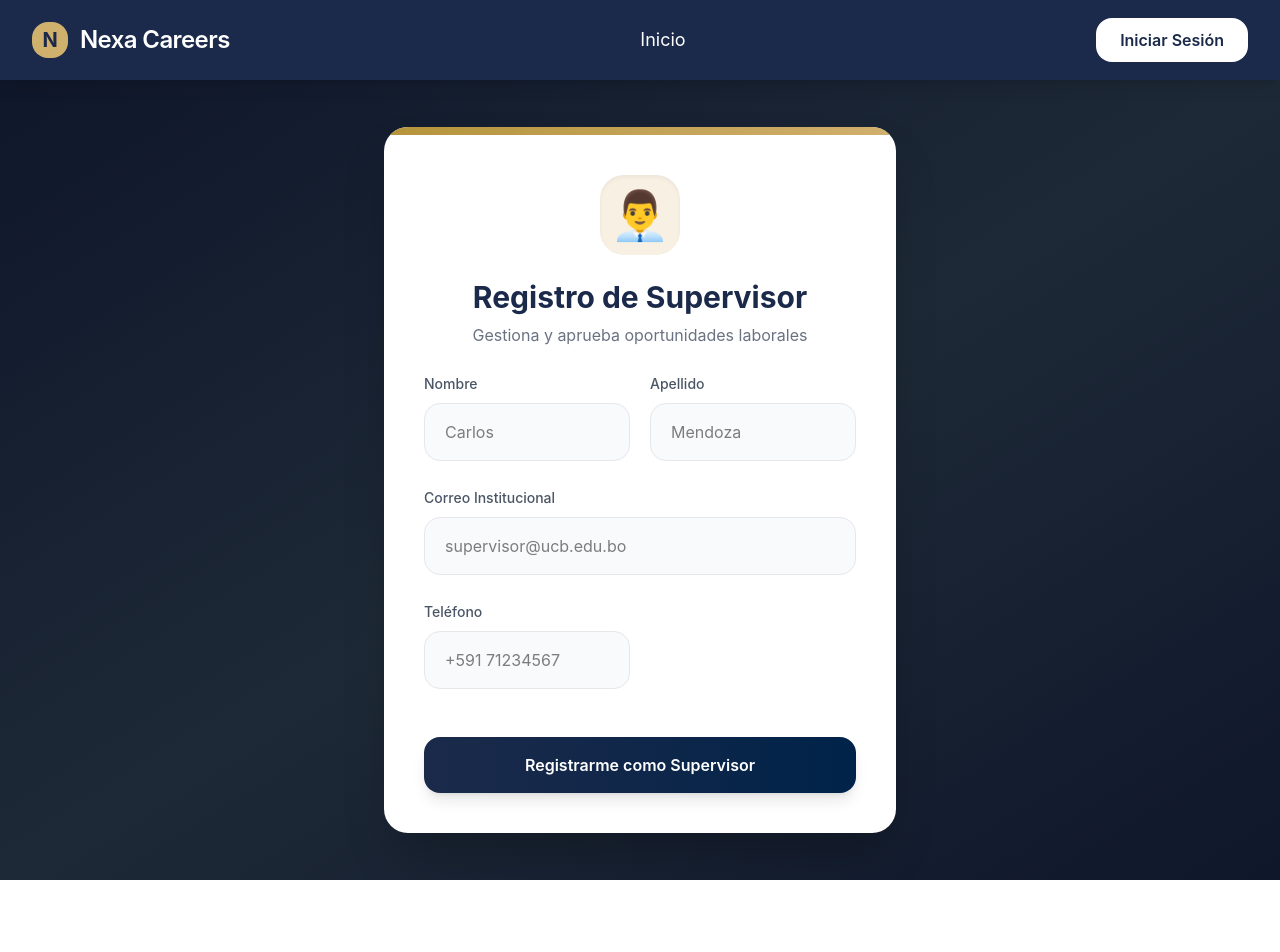
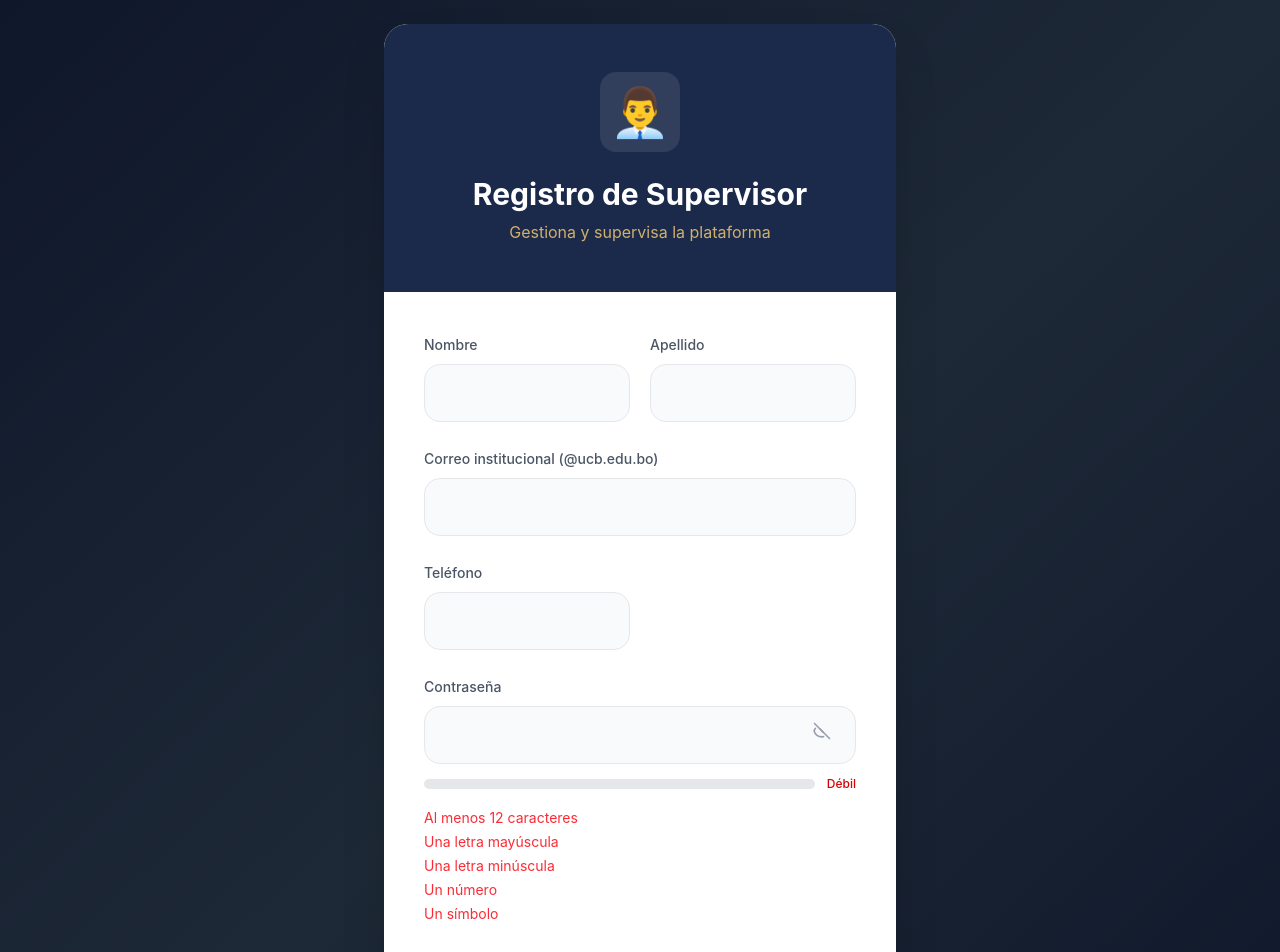
Before and after one commit to KamiGit21/Nexa_Career, a Vue app in the folder nexa_careers/: page /registro-supervisor in a window 1280 px wide. Shown: the top 952 px of the page. Before the commit the page ends 880 px from the top, so only its background shows below. Built offline with nearby package versions, Linux system fonts and the light colour scheme.

Commit message:
feat(registro-supervisor): implementar campo de contraseña completo con medidor de fuerza, mostrar/ocultar

```diff
--- a/nexa_careers/src/frontend/views/RegistroSupervisor.vue
+++ b/nexa_careers/src/frontend/views/RegistroSupervisor.vue
@@ -1,83 +1,139 @@
 <template>
-  <div>
-    <navbar />
-
   <div class="min-h-screen bg-gradient-to-br from-[#0f172a] via-[#1e2937] to-[#0f172a] flex items-center justify-center p-6">
     <div class="w-full max-w-lg bg-white rounded-3xl shadow-2xl overflow-hidden">
 
-      <!-- Header -->
-      <div class="h-2 bg-gradient-to-r from-[#b5943a] to-[#d0b06d]"></div>
-      <div class="px-10 pt-10 pb-6 text-center">
-        <div class="mx-auto w-20 h-20 bg-[#f8f1e3] rounded-3xl flex items-center justify-center text-5xl mb-6 shadow-inner">
-          👨‍💼
-        </div>
-        <h1 class="text-3xl font-bold text-[#1b2a4a]">Registro de Supervisor</h1>
-        <p class="text-gray-500 mt-2">Gestiona y aprueba oportunidades laborales</p>
+      <div class="bg-[#1b2a4a] px-10 py-12 text-center">
+        <div class="mx-auto w-20 h-20 bg-white/10 backdrop-blur rounded-2xl flex items-center justify-center mb-6 text-5xl">👨‍💼</div>
+        <h1 class="text-white text-3xl font-bold">Registro de Supervisor</h1>
+        <p class="text-[#d0b06d] mt-2">Gestiona y supervisa la plataforma</p>
       </div>
 
-      <div class="px-10 pb-10">
+      <div class="p-10">
         <form @submit.prevent="handleSubmit" class="space-y-6">
           <div class="grid grid-cols-2 gap-5">
             <div>
               <label class="text-sm font-medium text-gray-600">Nombre</label>
-              <input v-model="form.nombre" type="text" placeholder="Carlos"
-                     class="mt-2 w-full px-5 py-4 bg-gray-50 border border-gray-200 rounded-2xl focus:border-[#b5943a] focus:ring-2 focus:ring-[#b5943a]/20 transition-all" />
+              <input v-model="form.nombre" type="text" class="mt-2 w-full px-5 py-4 bg-gray-50 border border-gray-200 rounded-2xl focus:border-[#b5943a]" />
             </div>
             <div>
               <label class="text-sm font-medium text-gray-600">Apellido</label>
-              <input v-model="form.apellido" type="text" placeholder="Mendoza"
-                     class="mt-2 w-full px-5 py-4 bg-gray-50 border border-gray-200 rounded-2xl focus:border-[#b5943a] focus:ring-2 focus:ring-[#b5943a]/20 transition-all" />
+              <input v-model="form.apellido" type="text" class="mt-2 w-full px-5 py-4 bg-gray-50 border border-gray-200 rounded-2xl focus:border-[#b5943a]" />
             </div>
           </div>
 
           <div>
-            <label class="text-sm font-medium text-gray-600">Correo Institucional</label>
-            <input v-model="form.correo" type="email" placeholder="supervisor@ucb.edu.bo"
-                   class="mt-2 w-full px-5 py-4 bg-gray-50 border border-gray-200 rounded-2xl focus:border-[#b5943a] focus:ring-2 focus:ring-[#b5943a]/20 transition-all" />
+            <label class="text-sm font-medium text-gray-600">Correo institucional (@ucb.edu.bo)</label>
+            <input v-model="form.correo" type="email" class="mt-2 w-full px-5 py-4 bg-gray-50 border border-gray-200 rounded-2xl focus:border-[#b5943a]" />
           </div>
 
           <div class="grid grid-cols-2 gap-5">
-            <!--<div>
+            <!-- <div>
               <label class="text-sm font-medium text-gray-600">Dirección</label>
-              <input v-model="form.direccion" type="text" placeholder="La Paz, Bolivia"
-                     class="mt-2 w-full px-5 py-4 bg-gray-50 border border-gray-200 rounded-2xl focus:border-[#b5943a]" />
-            </div>-->
+              <input v-model="form.direccion" type="text" class="mt-2 w-full px-5 py-4 bg-gray-50 border border-gray-200 rounded-2xl focus:border-[#b5943a]" />
+            </div> -->
             <div>
               <label class="text-sm font-medium text-gray-600">Teléfono</label>
-              <input v-model="form.telefono" type="tel" placeholder="+591 71234567"
-                     class="mt-2 w-full px-5 py-4 bg-gray-50 border border-gray-200 rounded-2xl focus:border-[#b5943a]" />
+              <input v-model="form.telefono" type="tel" class="mt-2 w-full px-5 py-4 bg-gray-50 border border-gray-200 rounded-2xl focus:border-[#b5943a]" />
             </div>
           </div>
 
-          <button
-            type="submit"
-            class="w-full py-4 bg-gradient-to-r from-[#1b2a4a] to-[#002349] text-white font-semibold rounded-2xl hover:brightness-110 transition-all duration-300 shadow-lg mt-6">
+          <!-- Contraseña con fuerza -->
+          <div>
+            <label class="text-sm font-medium text-gray-600">Contraseña</label>
+            <div class="relative">
+              <input v-model="form.contrasena" :type="showPassword ? 'text' : 'password'" @input="calcularFuerza"
+                     class="mt-2 w-full px-5 py-4 bg-gray-50 border border-gray-200 rounded-2xl focus:border-[#b5943a] pr-12" />
+              <button type="button" @click="showPassword = !showPassword"
+                      class="absolute right-6 top-1/2 -translate-y-1/2 text-gray-400 hover:text-gray-600">
+                <svg v-if="showPassword" xmlns="http://www.w3.org/2000/svg" class="w-5 h-5" fill="none" viewBox="0 0 24 24" stroke="currentColor">
+                  <path stroke-linecap="round" stroke-linejoin="round" stroke-width="2" d="M15 12a3 3 0 11-6 0 3 3 0 016 0z" />
+                  <path stroke-linecap="round" stroke-linejoin="round" stroke-width="2" d="M2.458 12C3.732 7.943 7.523 5 12 5 16.477 5 20.268 7.943 21.542 12 20.268 16.057 16.477 19 12 19 7.523 19 3.732 19 3.732 16.057 2.458 12z" />
+                </svg>
+                <svg v-else xmlns="http://www.w3.org/2000/svg" class="w-5 h-5" fill="none" viewBox="0 0 24 24" stroke="currentColor">
+                  <path stroke-linecap="round" stroke-linejoin="round" stroke-width="2" d="M13.875 18.825A10.05 10.05 0 0112 19c-4.478 0-8.268-2.943-9.543-7a9.97 9.97 0 011.563-3.029m5.858.908l3.42 3.42" />
+                  <path stroke-linecap="round" stroke-linejoin="round" stroke-width="2" d="M3 3l18 18" />
+                </svg>
+              </button>
+            </div>
+
+            <div class="flex items-center gap-3 mt-3">
+              <div class="flex-1 h-2.5 bg-gray-200 rounded-full overflow-hidden">
+                <div class="h-full transition-all duration-300" :style="{ width: porcentajeFuerza + '%', backgroundColor: colorFuerza }"></div>
+              </div>
+              <span class="text-xs font-medium" :style="{ color: colorFuerza }">{{ etiquetaFuerza }}</span>
+            </div>
+
+            <ul class="mt-4 space-y-1 text-sm">
+              <li v-for="req in requisitos" :key="req.label" :class="req.met ? 'text-green-600' : 'text-red-500'">
+                {{ req.label }}
+              </li>
+            </ul>
+          </div>
+
+          <div>
+            <label class="text-sm font-medium text-gray-600">Confirmar Contraseña</label>
+            <input v-model="form.confirmar" type="password"
+                   class="mt-2 w-full px-5 py-4 bg-gray-50 border border-gray-200 rounded-2xl focus:border-[#b5943a]" />
+          </div>
+
+          <button type="submit" class="w-full py-4 bg-gradient-to-r from-[#1b2a4a] to-[#002349] text-white font-semibold rounded-2xl hover:brightness-110 mt-6">
             Registrarme como Supervisor
           </button>
         </form>
       </div>
     </div>
   </div>
-  </div>
 </template>
 
 <script setup>
 import { ref } from 'vue'
-import Navbar from '@/components/layout/Navbar.vue'
+
+const showPassword = ref(false)
+const porcentajeFuerza = ref(0)
+const colorFuerza = ref('#db0000')
+const etiquetaFuerza = ref('Débil')
 
 const form = ref({
   nombre: '',
   apellido: '',
   correo: '',
   direccion: '',
-  telefono: ''
+  telefono: '',
+  contrasena: '',
+  confirmar: ''
 })
 
+const requisitos = ref([
+  { label: 'Al menos 12 caracteres', met: false },
+  { label: 'Una letra mayúscula', met: false },
+  { label: 'Una letra minúscula', met: false },
+  { label: 'Un número', met: false },
+  { label: 'Un símbolo', met: false }
+])
+
+const calcularFuerza = () => {
+  const p = form.value.contrasena
+  let count = 0
+  if (p.length >= 12) count++
+  if (/[A-Z]/.test(p)) count++
+  if (/[a-z]/.test(p)) count++
+  if (/[0-9]/.test(p)) count++
+  if (/[^A-Za-z0-9]/.test(p)) count++
+
+  porcentajeFuerza.value = (count / 5) * 100
+
+  if (count <= 2) { colorFuerza.value = '#db0000'; etiquetaFuerza.value = 'Débil' }
+  else if (count <= 3) { colorFuerza.value = '#f59e0b'; etiquetaFuerza.value = 'Regular' }
+  else { colorFuerza.value = '#22c55e'; etiquetaFuerza.value = 'Fuerte' }
+
+  requisitos.value[0].met = p.length >= 12
+  requisitos.value[1].met = /[A-Z]/.test(p)
+  requisitos.value[2].met = /[a-z]/.test(p)
+  requisitos.value[3].met = /[0-9]/.test(p)
+  requisitos.value[4].met = /[^A-Za-z0-9]/.test(p)
+}
+
 const handleSubmit = () => {
-  if (!form.value.nombre || !form.value.apellido || !form.value.correo) {
-    alert('Por favor completa los campos obligatorios')
-    return
-  }
   // TODO: POST /api/supervisores
   alert('¡Supervisor registrado exitosamente!')
 }
```
